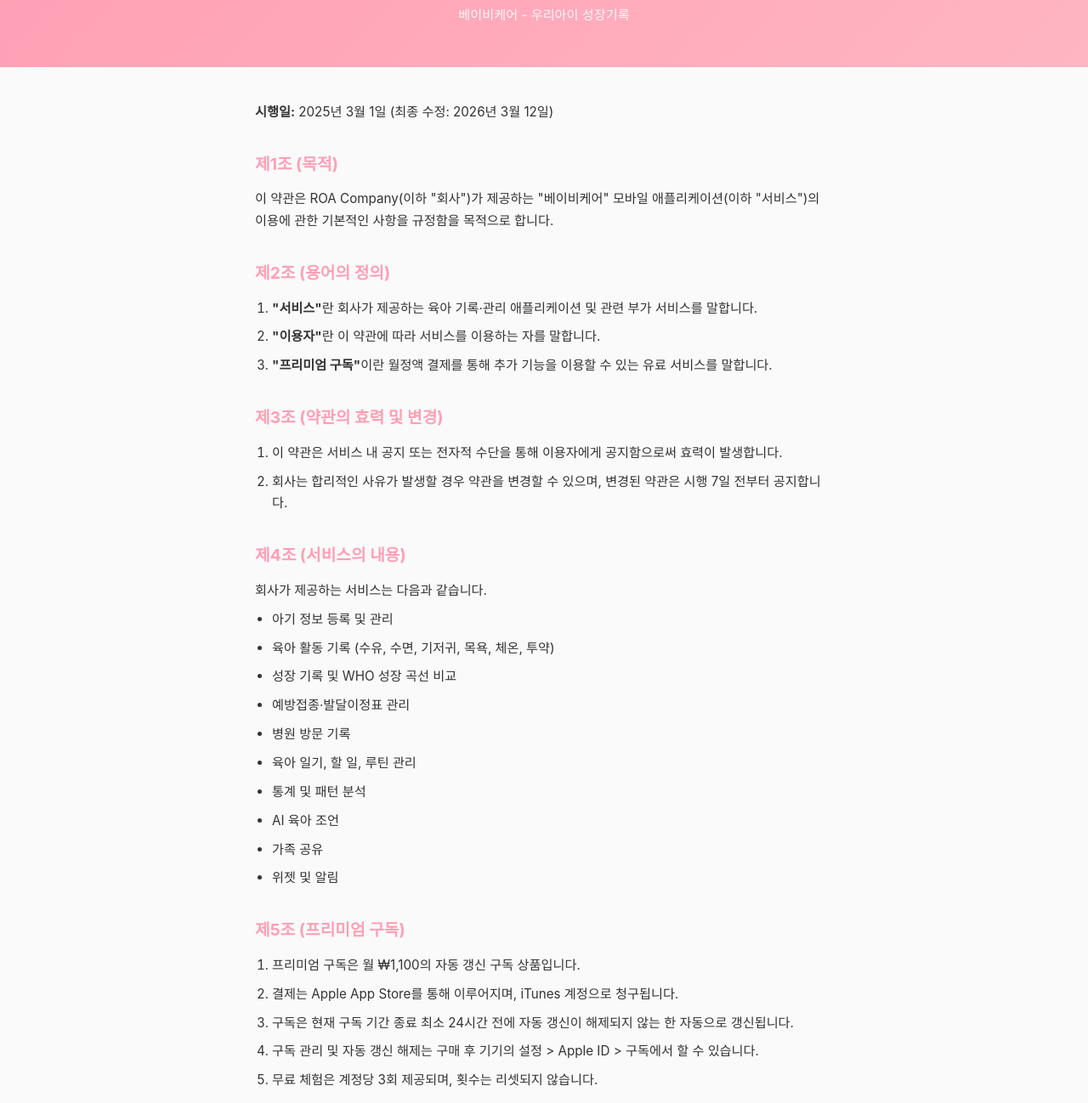
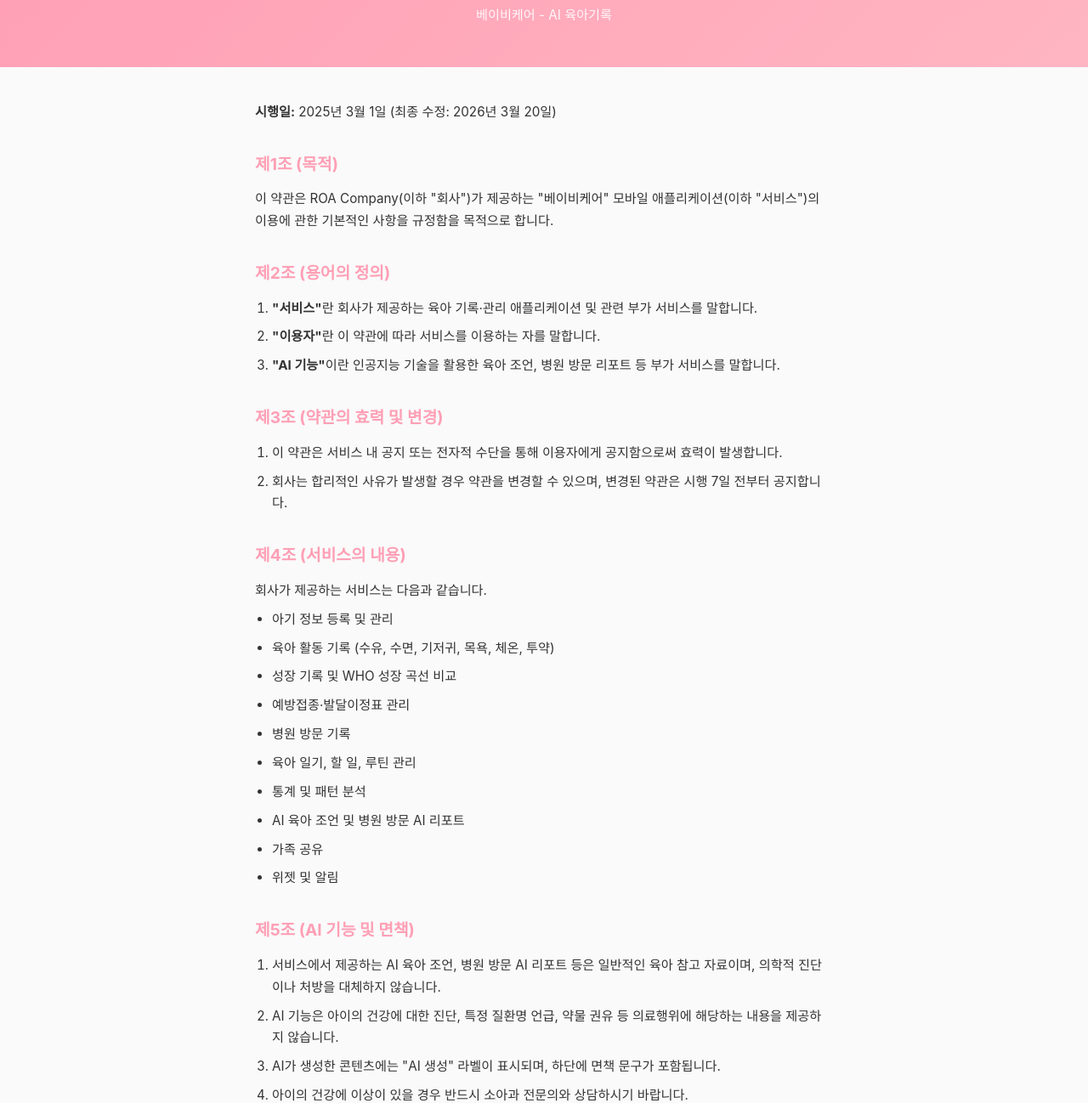
Before and after one commit to roacompany/allcare, a plain HTML site: page terms.html in a window 1280 px wide. Shown: the part 92-1390 px from the top of the page at 85% size. Drawn offline with Linux system fonts and the light colour scheme.

Commit message:
docs: 이용약관/개인정보처리방침 v2.2.0 업데이트
이용약관:
- 프리미엄 구독 조항 제거 → AI 기능 면책 조항으로 대체
- AI 가드레일 반영 (진단/약물 금지, AI 라벨, 면책문구)
- Claude API 데이터 전송 고지 추가
- 앱 이름 "AI 육아기록" 반영

개인정보처리방침:
- AI 조언/리포트용 외부 데이터 전송 명시
- 위탁업체에 Anthropic PBC (Claude API) 추가
- 앱 이름 "AI 육아기록" 반영

Co-Authored-By: Claude Opus 4.6 (1M context) <noreply@anthropic.com>

```diff
--- a/terms.html
+++ b/terms.html
@@ -84,12 +84,12 @@
 
   <header>
     <h1>서비스 이용약관</h1>
-    <p>베이비케어 - 우리아이 성장기록</p>
+    <p>베이비케어 - AI 육아기록</p>
   </header>
 
   <main id="main">
     <article>
-    <p><strong>시행일:</strong> 2025년 3월 1일 (최종 수정: 2026년 3월 12일)</p>
+    <p><strong>시행일:</strong> 2025년 3월 1일 (최종 수정: 2026년 3월 20일)</p>
 
     <h2>제1조 (목적)</h2>
     <p>이 약관은 ROA Company(이하 "회사")가 제공하는 "베이비케어" 모바일 애플리케이션(이하 "서비스")의 이용에 관한 기본적인 사항을 규정함을 목적으로 합니다.</p>
@@ -98,7 +98,7 @@
     <ol>
       <li><strong>"서비스"</strong>란 회사가 제공하는 육아 기록·관리 애플리케이션 및 관련 부가 서비스를 말합니다.</li>
       <li><strong>"이용자"</strong>란 이 약관에 따라 서비스를 이용하는 자를 말합니다.</li>
-      <li><strong>"프리미엄 구독"</strong>이란 월정액 결제를 통해 추가 기능을 이용할 수 있는 유료 서비스를 말합니다.</li>
+      <li><strong>"AI 기능"</strong>이란 인공지능 기술을 활용한 육아 조언, 병원 방문 리포트 등 부가 서비스를 말합니다.</li>
     </ol>
 
     <h2>제3조 (약관의 효력 및 변경)</h2>
@@ -117,18 +117,17 @@
       <li>병원 방문 기록</li>
       <li>육아 일기, 할 일, 루틴 관리</li>
       <li>통계 및 패턴 분석</li>
-      <li>AI 육아 조언</li>
+      <li>AI 육아 조언 및 병원 방문 AI 리포트</li>
       <li>가족 공유</li>
       <li>위젯 및 알림</li>
     </ul>
 
-    <h2>제5조 (프리미엄 구독)</h2>
+    <h2>제5조 (AI 기능 및 면책)</h2>
     <ol>
-      <li>프리미엄 구독은 월 ₩1,100의 자동 갱신 구독 상품입니다.</li>
-      <li>결제는 Apple App Store를 통해 이루어지며, iTunes 계정으로 청구됩니다.</li>
-      <li>구독은 현재 구독 기간 종료 최소 24시간 전에 자동 갱신이 해제되지 않는 한 자동으로 갱신됩니다.</li>
-      <li>구독 관리 및 자동 갱신 해제는 구매 후 기기의 설정 &gt; Apple ID &gt; 구독에서 할 수 있습니다.</li>
-      <li>무료 체험은 계정당 3회 제공되며, 횟수는 리셋되지 않습니다.</li>
+      <li>서비스에서 제공하는 AI 육아 조언, 병원 방문 AI 리포트 등은 일반적인 육아 참고 자료이며, 의학적 진단이나 처방을 대체하지 않습니다.</li>
+      <li>AI 기능은 아이의 건강에 대한 진단, 특정 질환명 언급, 약물 권유 등 의료행위에 해당하는 내용을 제공하지 않습니다.</li>
+      <li>AI가 생성한 콘텐츠에는 "AI 생성" 라벨이 표시되며, 하단에 면책 문구가 포함됩니다.</li>
+      <li>아이의 건강에 이상이 있을 경우 반드시 소아과 전문의와 상담하시기 바랍니다.</li>
     </ol>
 
     <h2>제6조 (이용자의 의무)</h2>
@@ -149,16 +148,16 @@
 
     <h2>제9조 (면책 조항)</h2>
     <ol>
-      <li>서비스에서 제공하는 AI 조언, 병원 방문 리포트 등은 참고용 정보이며, 의료 전문가의 진단이나 처방을 대체하지 않습니다.</li>
+      <li>서비스에서 제공하는 AI 조언, 병원 방문 AI 리포트, 패턴 분석 등은 일반적인 육아 참고 자료이며, 의료 전문가의 진단이나 처방을 대체하지 않습니다. 회사는 AI 출력 내용의 의학적 정확성을 보증하지 않습니다.</li>
       <li>회사는 이용자가 서비스에 기록한 정보의 정확성에 대해 보증하지 않습니다.</li>
       <li>회사는 이용자의 귀책 사유로 인한 서비스 이용 장애에 대해 책임을 지지 않습니다.</li>
+      <li>회사는 AI 기능 제공을 위해 외부 AI 서비스(Anthropic Claude API)를 이용하며, 이 과정에서 아이의 기록 데이터가 분석 목적으로 전송될 수 있습니다. 전송된 데이터는 AI 응답 생성 후 저장되지 않습니다.</li>
     </ol>
 
     <h2>제10조 (회원 탈퇴 및 데이터 삭제)</h2>
     <ol>
       <li>이용자는 언제든지 앱 내 설정에서 계정 삭제를 요청할 수 있습니다.</li>
       <li>계정 삭제 시 모든 데이터(육아 기록, 일기, 사진 등)는 즉시 삭제되며 복구할 수 없습니다.</li>
-      <li>프리미엄 구독 중인 경우, 계정 삭제 전 Apple 설정에서 구독을 해지하시기 바랍니다.</li>
     </ol>
 
     <h2>제11조 (지적 재산권)</h2>
```
Also changed, not shown: privacy.html (+4 -3 lines).
